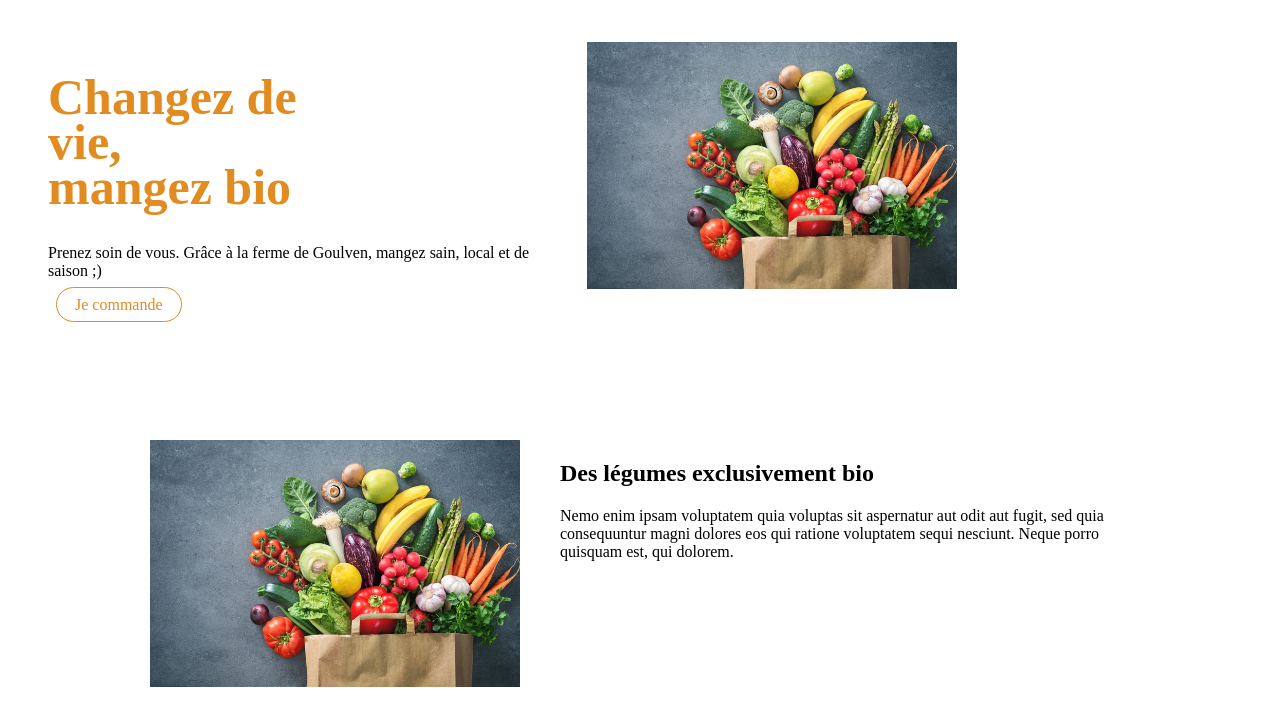
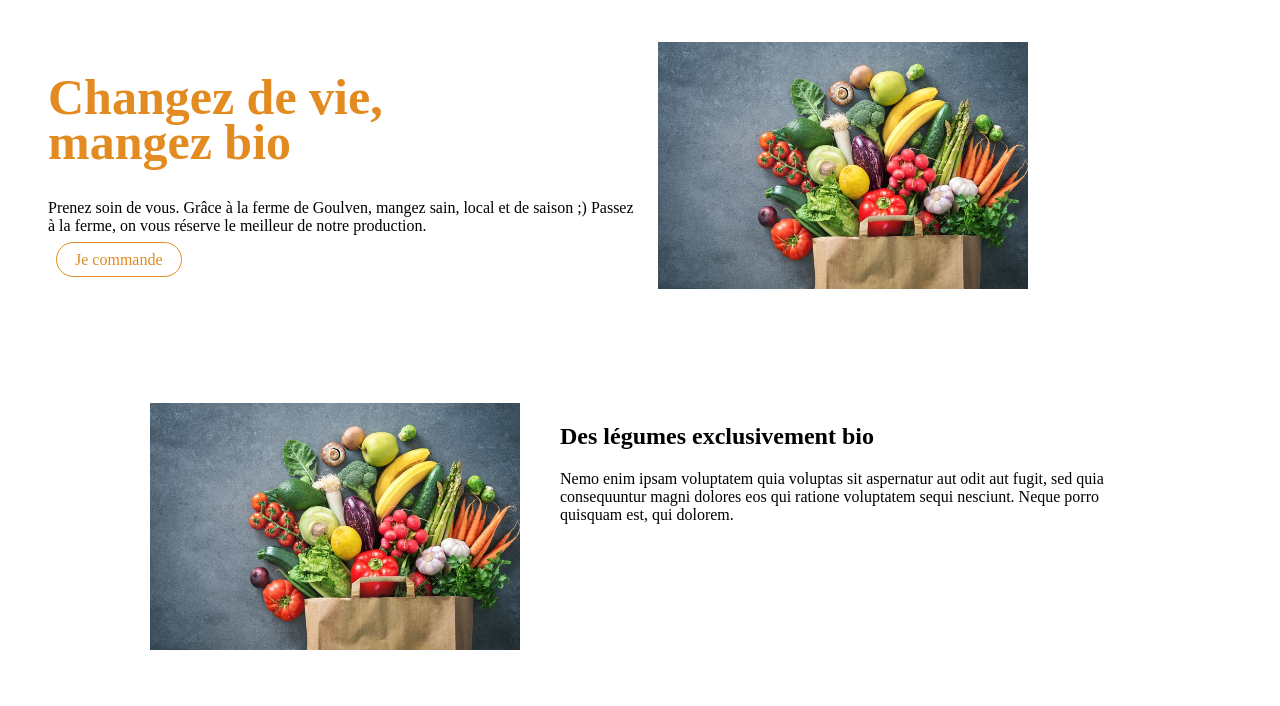
Before and after one commit to MarionDebo/ClickAndCollect, a plain HTML site: page index.html in a window 1280 px wide. Shown: the part 94-800 px from the top of the page. Drawn offline with Linux system fonts and the light colour scheme.

Commit message:
Width of title ok

```diff
--- a/css/components/home-card.css
+++ b/css/components/home-card.css
@@ -22,7 +22,7 @@
   font-family: Poppins;
 }
 .home-card-title {
-  width: 400px;
+  /*width: 400px;*/
   justify-content: center;
 }
 .home-card-title-text h1 {
@@ -31,7 +31,6 @@
   font-size: 50px;
   padding-right: 20px;
   line-height: 90%;
-  width: 50%;
 }
 .home-card-title-pic {
   width: 50%;
--- a/index.html
+++ b/index.html
@@ -34,7 +34,7 @@
     <div class="home-card home-card-title flex-row width">
       <div class="home-card-title-text">
         <h1>Changez de vie, <br> mangez bio</h1>
-        <p>Prenez soin de vous. Grâce à la ferme de Goulven, mangez sain, local et de saison ;)</p>
+        <p>Prenez soin de vous. Grâce à la ferme de Goulven, mangez sain, local et de saison ;) Passez à la ferme, on vous réserve le meilleur de notre production.</p>
         <p><a href="https://www.lemonde.fr/" class="secondary-btn">Je commande</a></p>
       </div>
       <div class="home-card-title-pic">
```
